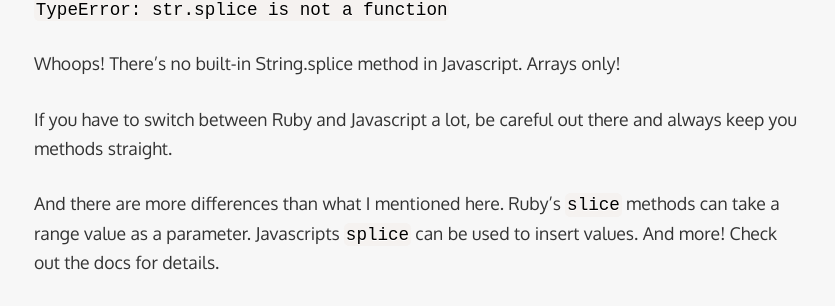
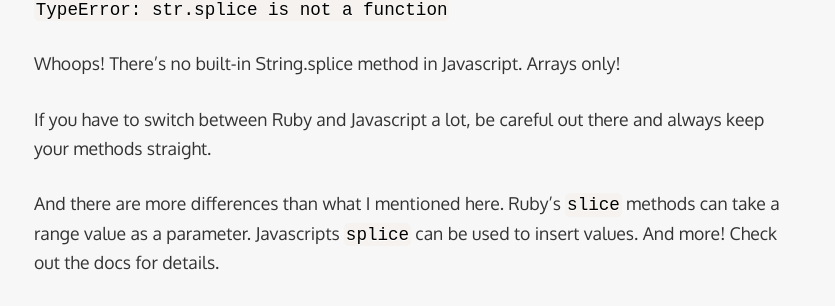
Before and after one commit to walsh9/walsh9.github.io, a Jekyll site: the page built from _posts/2015-08-24-slicing-and-splicing.md, in a window 1280 px wide and 900 px high, scrolled down 3344 px. Shown: the part 152-458 px from the top of the window, without its empty margins (222-1057 px from the left). Built offline with Jekyll 4.4.1, drawn with Linux system fonts in a browser that asks for light colours; some web fonts are replaced.

Commit message:
Fix typos

```diff
--- a/_posts/2015-08-24-slicing-and-splicing.md
+++ b/_posts/2015-08-24-slicing-and-splicing.md
@@ -138,7 +138,7 @@ str.splice(1,1);
 
 Whoops! There's no built-in String.splice method in Javascript. Arrays only!
 
-If you have to switch between Ruby and Javascript a lot, be careful out there and always keep you methods straight.
+If you have to switch between Ruby and Javascript a lot, be careful out there and always keep your methods straight.
 
 And there are more differences than what I mentioned here. Ruby's `slice` methods can take a _range_ value as a parameter. Javascripts `splice` can be used to _insert_ values. And more! Check out the docs for details.
 
```
Also changed, not shown: _posts/2015-08-03-why-accessibility.md (+1 -1 lines), _posts/2015-08-10-spooky-ruby-class.md (+1 -0 lines).
